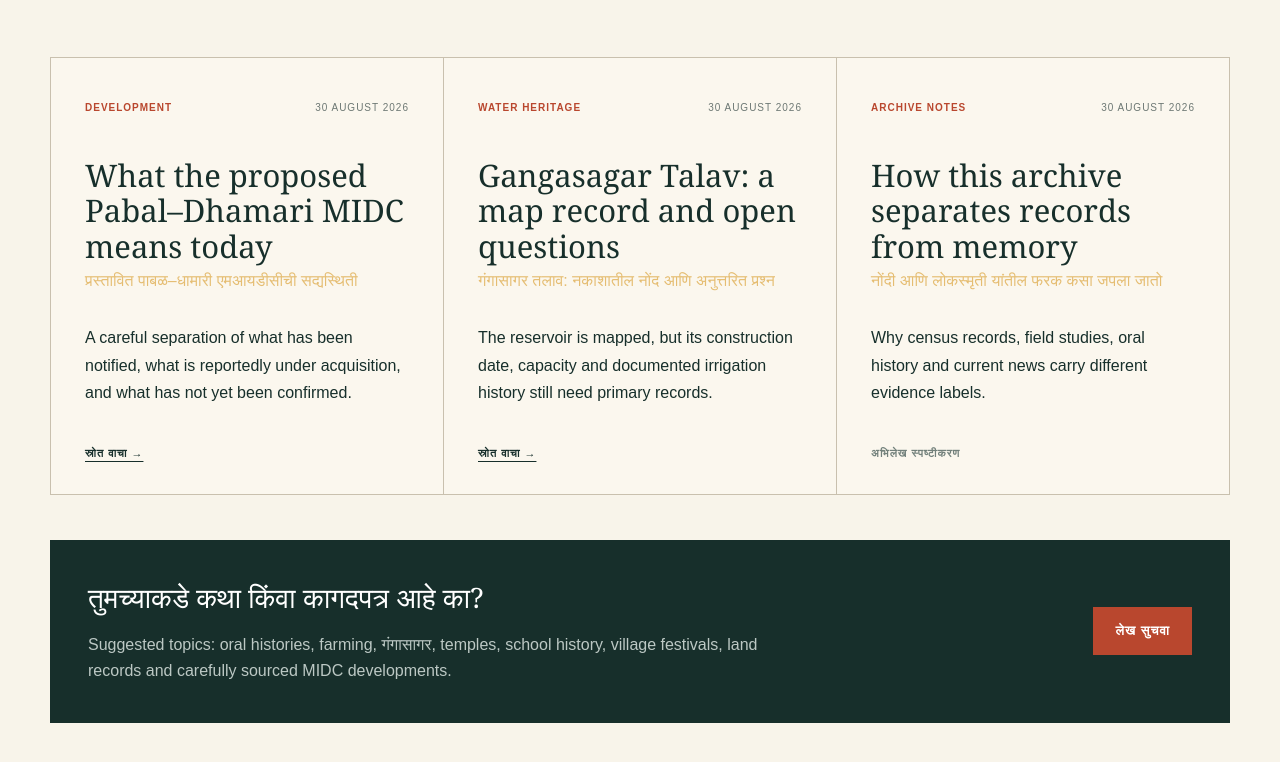
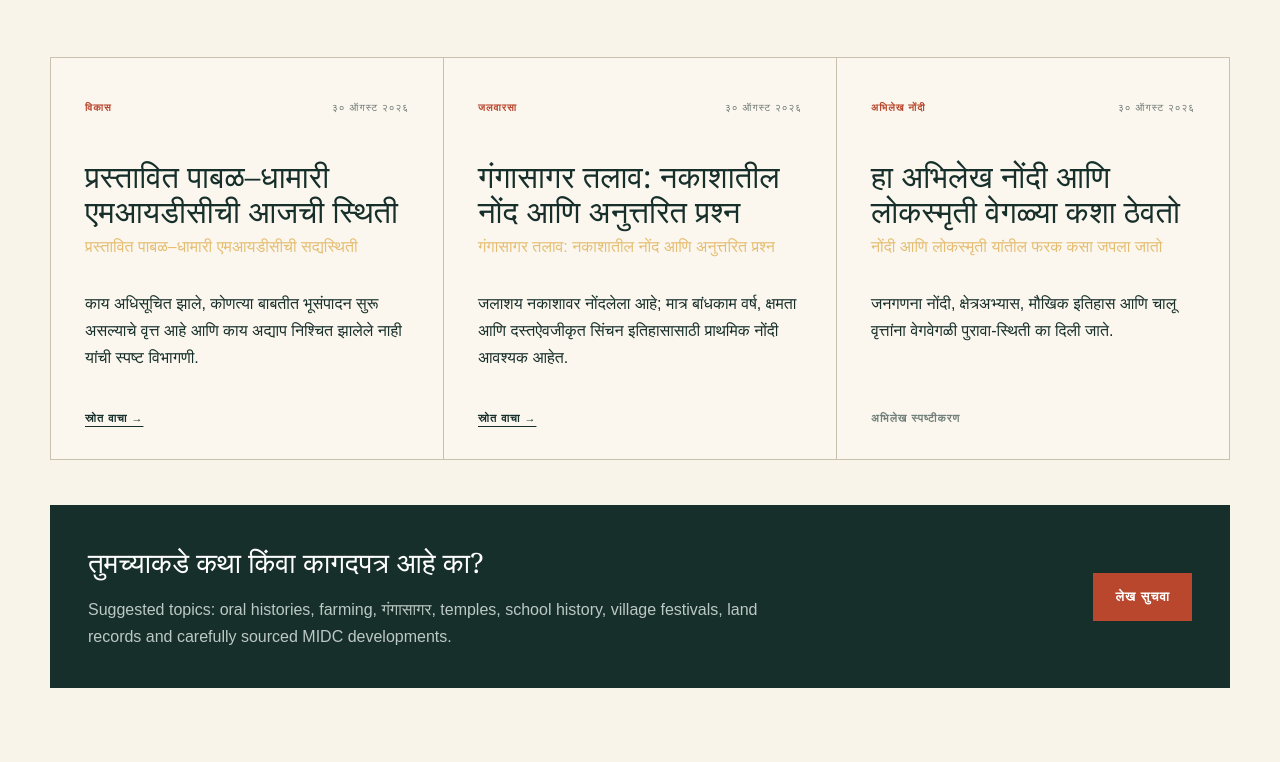
Before and after one commit to CodingYetNahi/Dhamari, a React (Vite) app: page / in a window 1280 px wide. Shown: the part 9547-10309 px from the top of the page. Built offline with nearby package versions, Linux system fonts and the light colour scheme.

Commit message:
Translate archive blog summaries into Marathi

```diff
--- a/src/blogPosts.ts
+++ b/src/blogPosts.ts
@@ -11,29 +11,29 @@ export type BlogPost = {
 export const blogPosts: BlogPost[] = [
   {
     slug: "pabal-dhamari-midc-status-august-2026",
-    date: "30 August 2026",
-    category: "Development",
-    title: "What the proposed Pabal–Dhamari MIDC means today",
+    date: "३० ऑगस्ट २०२६",
+    category: "विकास",
+    title: "प्रस्तावित पाबळ–धामारी एमआयडीसीची आजची स्थिती",
     marathiTitle: "प्रस्तावित पाबळ–धामारी एमआयडीसीची सद्यस्थिती",
-    summary: "A careful separation of what has been notified, what is reportedly under acquisition, and what has not yet been confirmed.",
+    summary: "काय अधिसूचित झाले, कोणत्या बाबतीत भूसंपादन सुरू असल्याचे वृत्त आहे आणि काय अद्याप निश्चित झालेले नाही यांची स्पष्ट विभागणी.",
     sourceUrl: "https://sarkarnama.esakal.com/pune/another-big-midc-for-pune-not-chakan-or-ranjangaon-new-743-hectare-industrial-hub-to-come-up-in-this-area-aau85-sm89"
   },
   {
     slug: "gangasagar-talav-open-questions",
-    date: "30 August 2026",
-    category: "Water heritage",
-    title: "Gangasagar Talav: a map record and open questions",
+    date: "३० ऑगस्ट २०२६",
+    category: "जलवारसा",
+    title: "गंगासागर तलाव: नकाशातील नोंद आणि अनुत्तरित प्रश्न",
     marathiTitle: "गंगासागर तलाव: नकाशातील नोंद आणि अनुत्तरित प्रश्न",
-    summary: "The reservoir is mapped, but its construction date, capacity and documented irrigation history still need primary records.",
+    summary: "जलाशय नकाशावर नोंदलेला आहे; मात्र बांधकाम वर्ष, क्षमता आणि दस्तऐवजीकृत सिंचन इतिहासासाठी प्राथमिक नोंदी आवश्यक आहेत.",
     sourceUrl: "https://www.openstreetmap.org/way/989003631"
   },
   {
     slug: "how-the-dhamari-archive-checks-history",
-    date: "30 August 2026",
-    category: "Archive notes",
-    title: "How this archive separates records from memory",
+    date: "३० ऑगस्ट २०२६",
+    category: "अभिलेख नोंदी",
+    title: "हा अभिलेख नोंदी आणि लोकस्मृती वेगळ्या कशा ठेवतो",
     marathiTitle: "नोंदी आणि लोकस्मृती यांतील फरक कसा जपला जातो",
-    summary: "Why census records, field studies, oral history and current news carry different evidence labels."
+    summary: "जनगणना नोंदी, क्षेत्रअभ्यास, मौखिक इतिहास आणि चालू वृत्तांना वेगवेगळी पुरावा-स्थिती का दिली जाते."
   }
 ];
 
```
